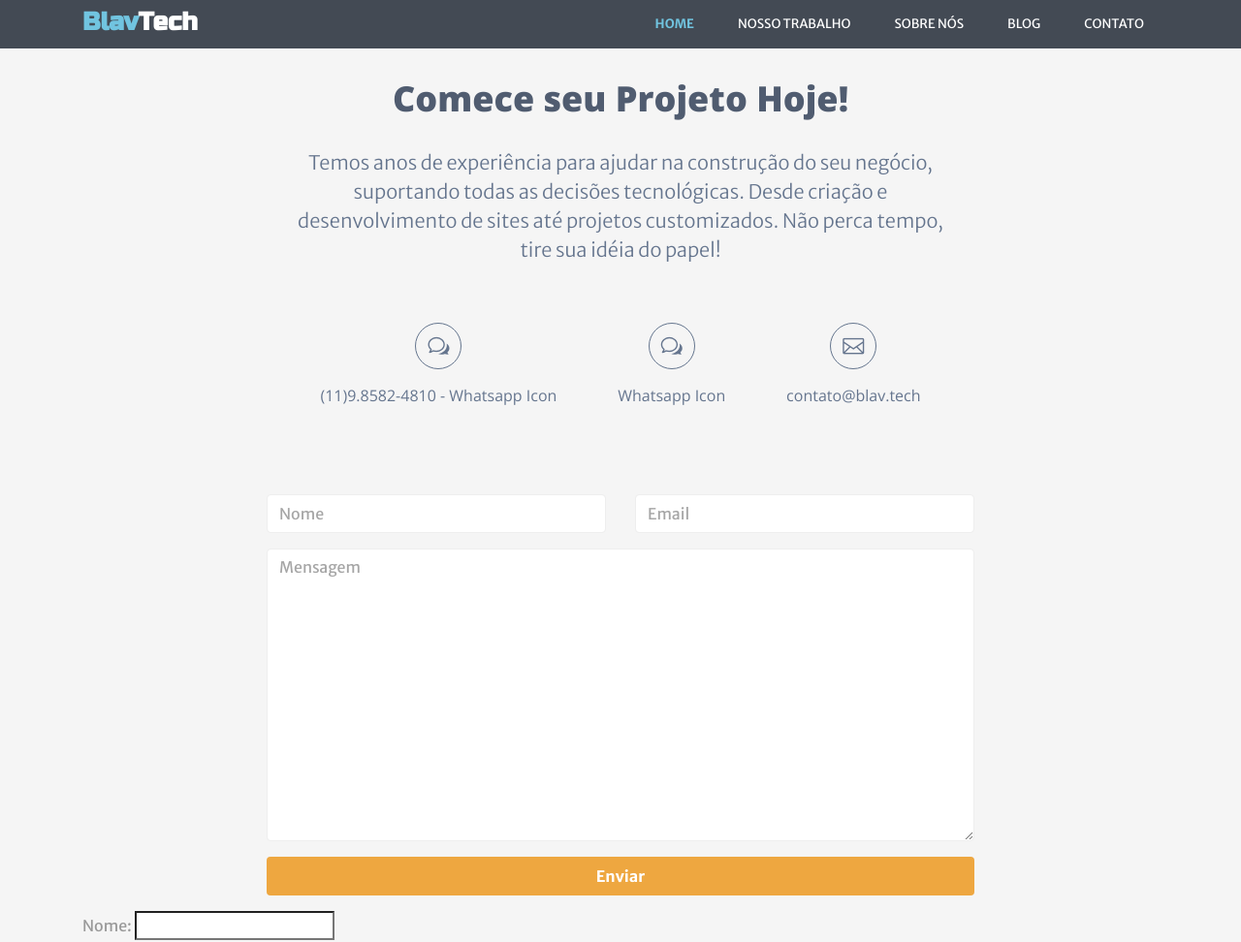
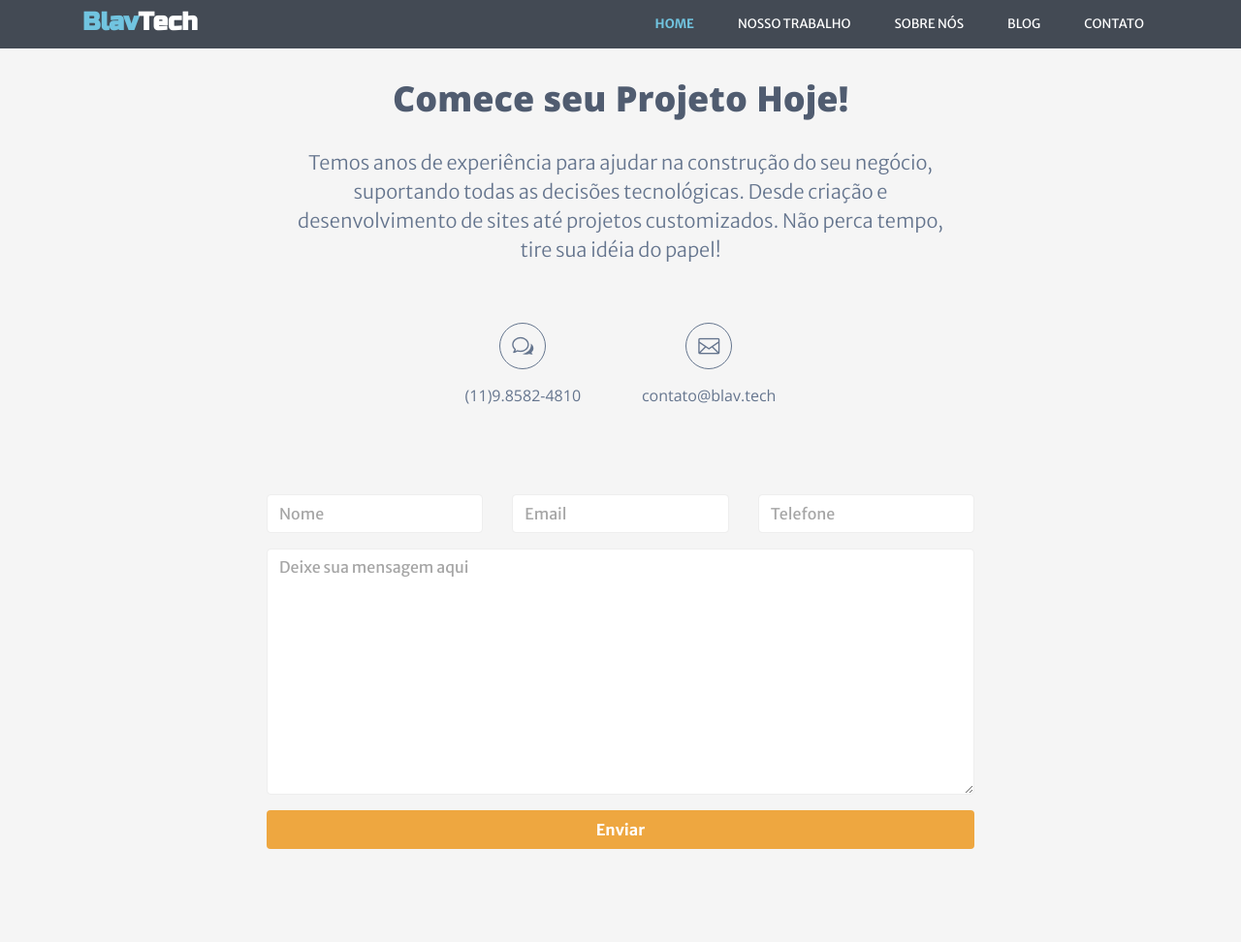
Before and after one commit to alexzwir/blav_tech, a Django app: page /contato.html in a window 1280 px wide. Shown: the top 972 px of the page at 97% size. Run offline with Django 3.2, Linux system fonts and the light colour scheme; parts of the project's set-up code (start-up, migrations or seed data) failed here and were passed over; some libraries are stand-ins or nearby versions.

Commit message:
Connecting the form in the Contact page with the ContactForm

```diff
--- a/website/core/forms.py
+++ b/website/core/forms.py
@@ -3,7 +3,13 @@ from django.utils import timezone
 
 
 class ContactForm(forms.Form):
-    contact_name = forms.CharField(max_length=50,label="Nome")
-    contact_email = forms.EmailField(max_length=30,label="Email")
-    contact_phone = forms.CharField(max_length=30,label="Telefone")
-    contact_message = forms.CharField(max_length=500,label="Mensagem")
+    contact_name = forms.CharField(max_length=50,label="",widget=forms.TextInput(attrs={'placeholder': 'Nome','size': '50',"class":"form-control"}))
+    contact_email = forms.EmailField(max_length=30,label="",widget=forms.TextInput(attrs={'placeholder': 'Email','size': '50',"class":"form-control"}))
+    contact_phone = forms.CharField(max_length=30,label="",widget=forms.TextInput(attrs={'placeholder': 'Telefone','size': '50',"class":"form-control"}))
+    contact_message = forms.CharField(max_length=500,label="",widget=forms.Textarea(attrs={'placeholder':'Deixe sua mensagem aqui',"class": "form-control"}))
+
+
+"""
+Took out the label and insert the placeholder for forms
+contact_phone = forms.CharField(max_length=30,label="Telefone")
+"""
--- a/website/core/templates/contato.html
+++ b/website/core/templates/contato.html
@@ -9,19 +9,23 @@
             <h2 class="title text-center">Comece seu Projeto Hoje!</h2>
             <p class="intro text-center">Temos anos de experiência para ajudar na construção do seu negócio, suportando todas as decisões tecnológicas. Desde criação e desenvolvimento de sites até projetos customizados. Não perca tempo, tire sua idéia do papel!</p>
             <ul class="contact-info list-inline text-center">
-                <li class="tel list-inline-item"><span class="fs1" aria-hidden="true" data-icon="&#x77;"></span><br /> <a href="+5511985824810">(11)9.8582-4810 - Whatsapp Icon</a></li>
-                <li class="tel list-inline-item"><span class="fs1" aria-hidden="true" data-icon="&#x77;"></span><br /> <a href="+5511985824810">Whatsapp Icon</a></li>
+                <li class="tel list-inline-item"><span class="fs1" aria-hidden="true" data-icon="&#x77;"></span><br /> <a href="+5511985824810">(11)9.8582-4810</a></li>
+
                 <li class="email list-inline-item"><span class="fs1" aria-hidden="true" data-icon="&#xe010;"></span><br /> <a href="#">contato@blav.tech</a></li>
             </ul>
-            <form id="contact-form" class="contact-form form" method="post" action="#">
+            <!-- <form id="contact-form" class="contact-form form" method="post" action="#">
                 <div class="row text-center">
                     <div class="contact-form-inner col-lg-8 col-12 mr-lg-auto ml-lg-auto">
                         <div class="row">
-                            <div class="col-md-6 col-12 form-group">
+                            <div class="col-md-4 col-12 form-group">
                                 <label class="sr-only" for="cname">Nome</label>
                                 <input type="text" class="form-control" id="cname" name="name" placeholder="Nome" minlength="2" required>
                             </div>
-                            <div class="col-md-6 col-12 form-group">
+                            <div class="col-md-4 col-12 form-group">
+                                <label class="sr-only" for="cemail">Email</label>
+                                <input type="email" class="form-control" id="cemail" name="email" placeholder="Email" required>
+                            </div>
+                            <div class="col-md-4 col-12 form-group">
                                 <label class="sr-only" for="cemail">Email</label>
                                 <input type="email" class="form-control" id="cemail" name="email" placeholder="Email" required>
                             </div>
@@ -32,15 +36,39 @@
                              <div class="col-12 form-group">
                                 <button type="submit" class="btn btn-block btn-cta btn-cta-primary">Enviar</button>
                             </div>
-                        </div><!--//row-->
+                        </div>//row -->
+                    <!-- </div> -->
+                <!-- </div>//row -->
+                <!-- <div id="form-messages"></div> -->
+            <!-- </form>//contact-form -->
+            <form action="/saving_contact" method="POST">
+                <div class="row text-center">
+                    <div class="contact-form-inner col-lg-8 col-12 mr-lg-auto ml-lg-auto">
+                        <div class="row">
+                            {% csrf_token %}
+                            <div class="col-md-4 col-12 form-group">
+                                <label class="sr-only" for="cname">Nome</label>
+                                {{ form.contact_name }}
+                            </div>
+                            <div class="col-md-4 col-12 form-group">
+                                <label class="sr-only" for="cname">Nome</label>
+                                {{ form.contact_email }}
+                            </div>
+                            <div class="col-md-4 col-12 form-group">
+                                <label class="sr-only" for="cname">Nome</label>
+                                {{ form.contact_phone }}
+                            </div>
+                            <div class="col-12 form-group">
+                                <label class="sr-only" for="cmessage">Mensagem</label>
+                                {{ form.contact_message }}
+                            </div>
+                            <!-- {{ form.as_p }} -->
+                            <div class="col-12 form-group">
+                                <button class="btn btn-block btn-cta btn-cta-primary" type="submit">Enviar</button>
+                            </div>
+                        </div>
                     </div>
-                </div><!--//row-->
-                <div id="form-messages"></div>
-            </form><!--//contact-form-->
-            <form action="/saving_contact" method="POST">
-                {% csrf_token %}
-                {{ form.as_p }}
-                <button type="submit">Enviar</button>
+                </div>
             </form>
 
         </div><!--//container-->
```
